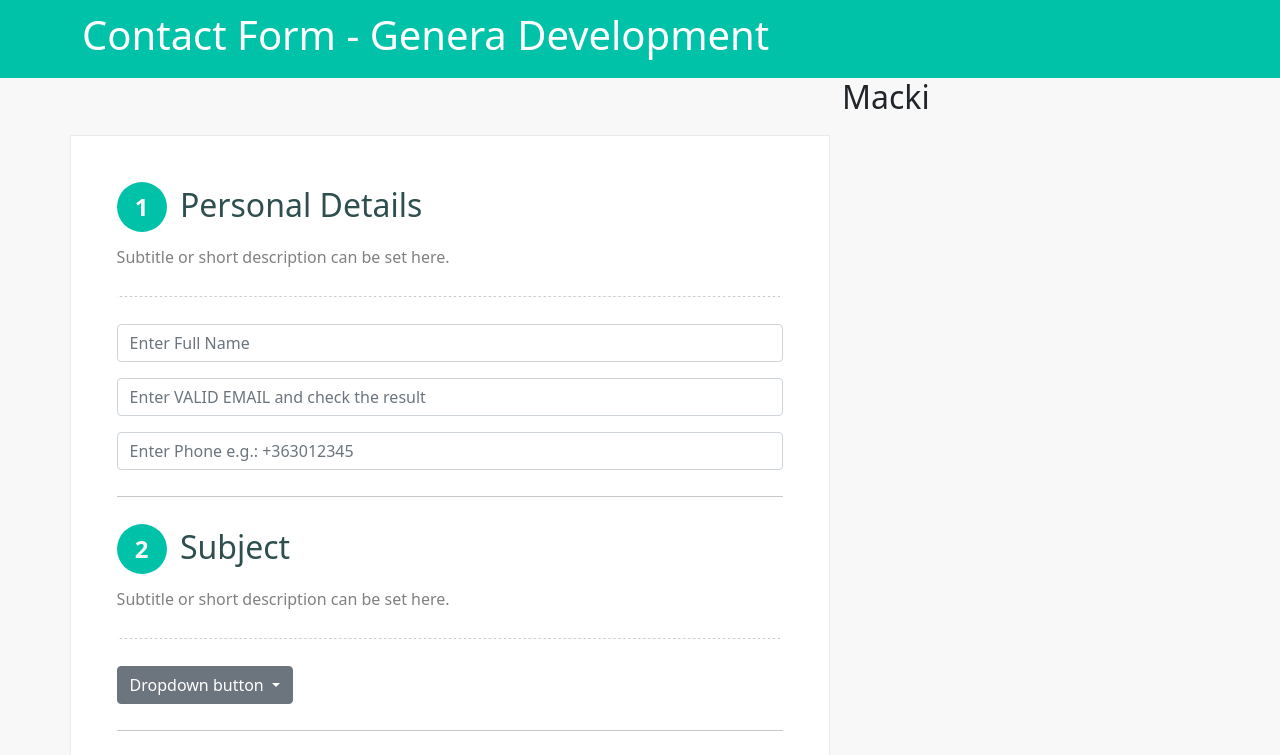
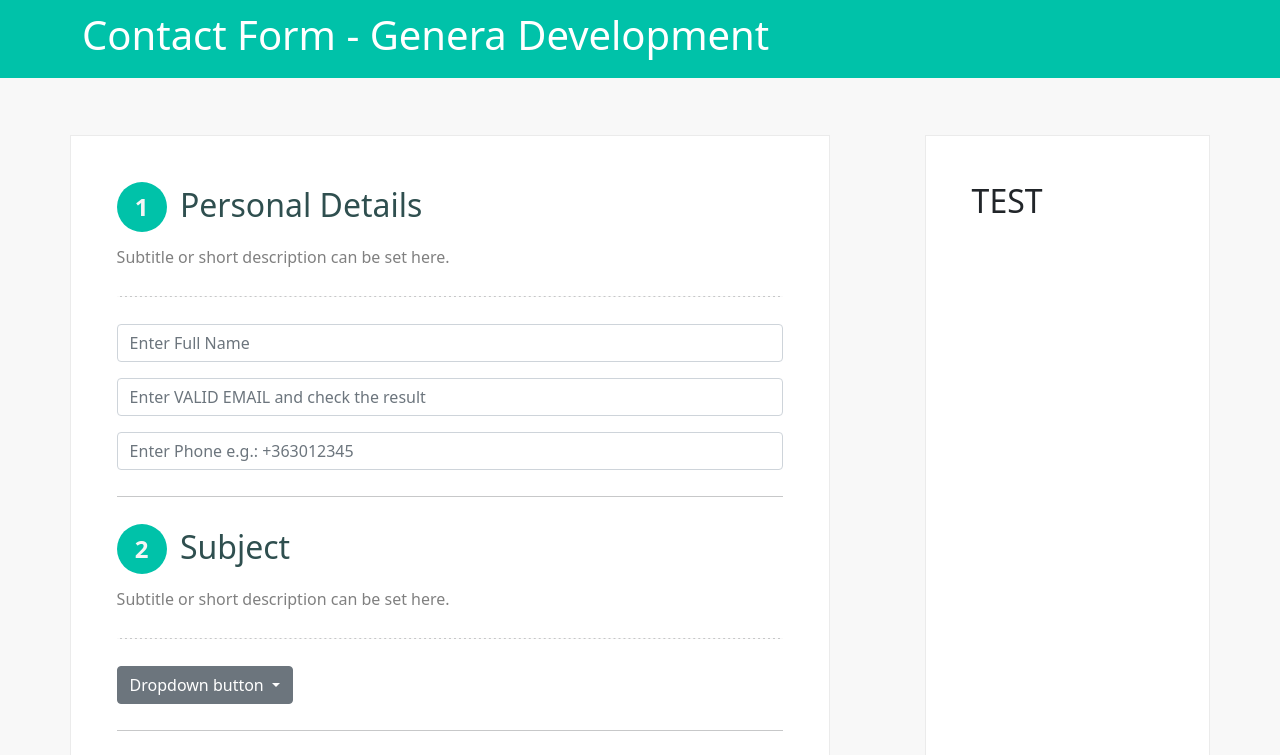
Before and after one commit to Maaczzy/GeneraTask, a plain HTML site: page Contact Form/index.html in a window 1280 px wide. Shown: the top 755 px of the page. Drawn offline with nearby package versions, Linux system fonts and the light colour scheme.

Commit message:
implement new layout and style for layout

```diff
--- a/Contact Form/index.html
+++ b/Contact Form/index.html
@@ -109,8 +109,8 @@
                     <hr class="divider">
                     <button type="button" class="btn btn-default btn-lg">Submit</button>
                 </div>
-                <div class="col-2">
-                    <h2>Macki</h2>
+                <div class="col-3">
+                    <h2>TEST</h2>
                 </div>
             </div>
         </div>
--- a/Contact Form/style.css
+++ b/Contact Form/style.css
@@ -11,7 +11,18 @@ header{
     padding: 1% 0;
 }
 
+.row{
+    justify-content: space-between;
+}
+
 .col-8{
+    margin: 5% 0;
+    padding: 4% 4%;
+    background-color: white;
+    border: 1px solid rgb(235, 235, 235);
+}
+
+.col-3{
     margin: 5% 0;
     padding: 4% 4%;
     background-color: white;
```
